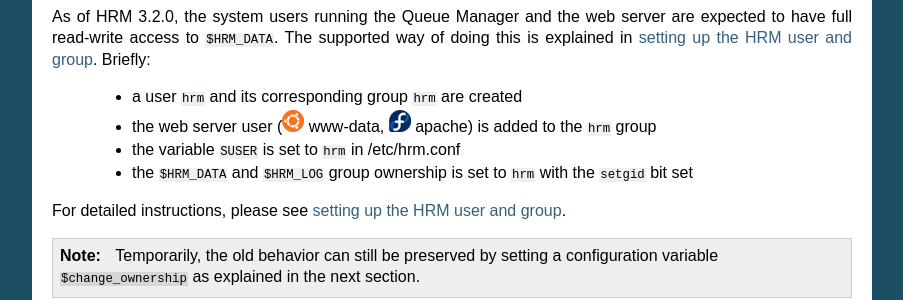
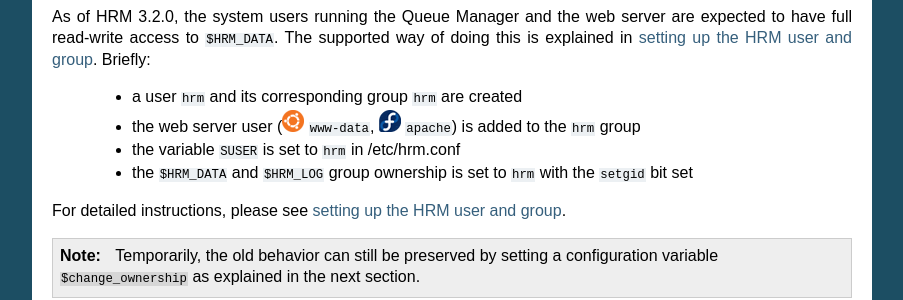
Before and after one commit to aarpon/hrm_docs, a Sphinx documentation site: the page built from docs/admin/upgrade.rst, in a window 1280 px wide and 900 px high, scrolled down 1158 px. Shown: the part 142-442 px from the top of the window, without its empty margins (198-1101 px from the left). Built offline with Sphinx 7.4.7, drawn with Linux system fonts in a browser that asks for light colours.

Commit message:
Minor highlighting changes.

```diff
--- a/docs/admin/upgrade.rst
+++ b/docs/admin/upgrade.rst
@@ -86,8 +86,8 @@ of doing this is explained in :ref:`setting up the HRM user and group
 <setup_hrm_user_and_group>`. Briefly:
 
   * a user ``hrm`` and its corresponding group ``hrm`` are created
-  * the web server user (|ubuntu| www-data, |fedora| apache) is added to the
-    ``hrm`` group
+  * the web server user (|ubuntu| ``www-data``, |fedora| ``apache``) is added
+    to the ``hrm`` group
   * the variable ``SUSER`` is set to ``hrm`` in /etc/hrm.conf
   * the ``$HRM_DATA`` and ``$HRM_LOG`` group ownership is set to ``hrm`` with
     the ``setgid`` bit set
```
